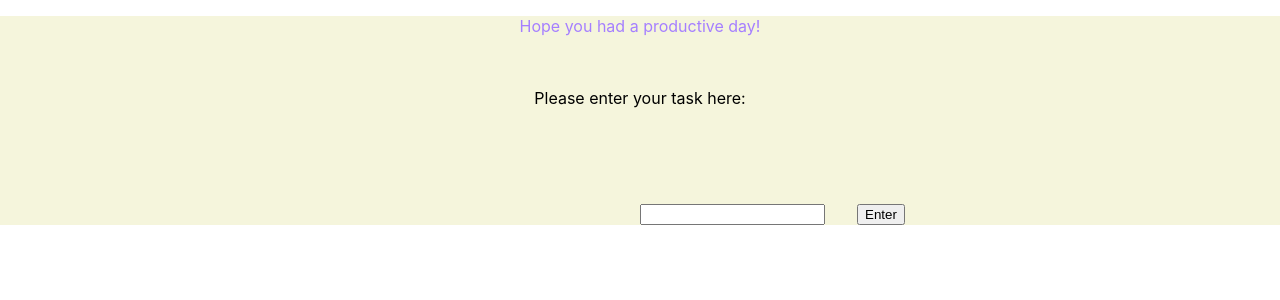
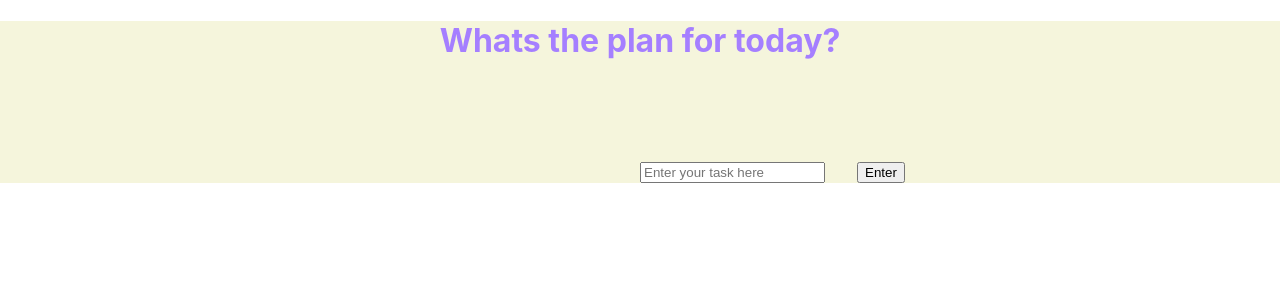
Before and after one commit to shreyaajainn31/todo-list, a React (Create React App) app: page / in a window 1280 px wide. Shown: the top 300 px of the page. Built offline with nearby package versions, Linux system fonts and the light colour scheme.

Commit message:
edited some form handling functions

```diff
--- a/src/App.js
+++ b/src/App.js
@@ -1,22 +1,13 @@
 import logo from './logo.svg';
 import './App.css';
-import List from './components/List/List';
+import ListText from './components/List/TodoList'
 import './components/List/List.css'
 
-function Header(){
-   return (
-      <div className = "Header">
-        <p>Hope you had a productive day! </p>
-        <br></br>
-        <p className="text"> Please enter your task here: </p>
-      </div>
-   );
-}
+
 function App() {
   return (
     <div className="App">
-      <Header />
-      <List></List>
+     <ListText/>
     </div>
   );
 }
--- a/src/components/List/List.js
+++ /dev/null
@@ -1,12 +0,0 @@
-export default function List(){
-    return (
-        <div className="list">
-        <label>
-        <input type="Enter your task here" name="name" className="input" alt ="Enter your task here"/>
-        <button class = "button"> Enter </button>
-        </label>
-
-        </div>
-    );
-
-  };
--- /dev/null
+++ b/src/components/List/TodoForm.js
@@ -0,0 +1,25 @@
+import React, {useState} from "react";
+
+export default function List(props){
+    const [input, setInput] = useState('')
+    const handleChange = e=>{
+        setInput(e.target.value)
+    }
+    const handleSubmit = e => {
+        e.preventDefault();
+        // props.onSubmit({
+        //     id:Math.floor(Math.random() * 1000),
+        //     text:input
+        // });
+    }
+    return (
+        <form className="list">
+        <label>
+        <input type="Enter your task here" name="name" className="input" alt ="Enter your task here"
+        placeholder="Enter your task here" value = {input} onChange = {handleChange}/>
+        <button class = "button"> Enter </button>
+        </label>
+        </form>
+    );
+
+  };
--- /dev/null
+++ b/src/components/List/TodoList.js
@@ -0,0 +1,28 @@
+import {useState} from "react";
+import List from './TodoForm';
+export default function ListText(){
+    const [todos, setTodos] = useState([])
+    const addTodo = todo => {
+        if(!todo.text || /^s*$/.test(todo.text)){
+            return
+        }
+        const newTodos = [todo, ...todos]
+        setTodos(newTodos)
+    }
+    const completeTodo = id => {
+        let updateTodos = todos.map(todo => {
+            if(todo.id == id){
+                todo.isComplete = !todo.isComplete
+            }
+            return todo
+        })
+
+        setTodos(updateTodos)
+    }
+    return (
+       <div>
+         <h1 className='Header'>Whats the plan for today? </h1>
+         <List onSubmit = {addTodo}/>
+       </div>
+    );
+ }
```
Also changed, not shown: src/components/List/Form.js (added, +18 -0 lines), src/components/List/Todo.js (added, +20 -0 lines).
